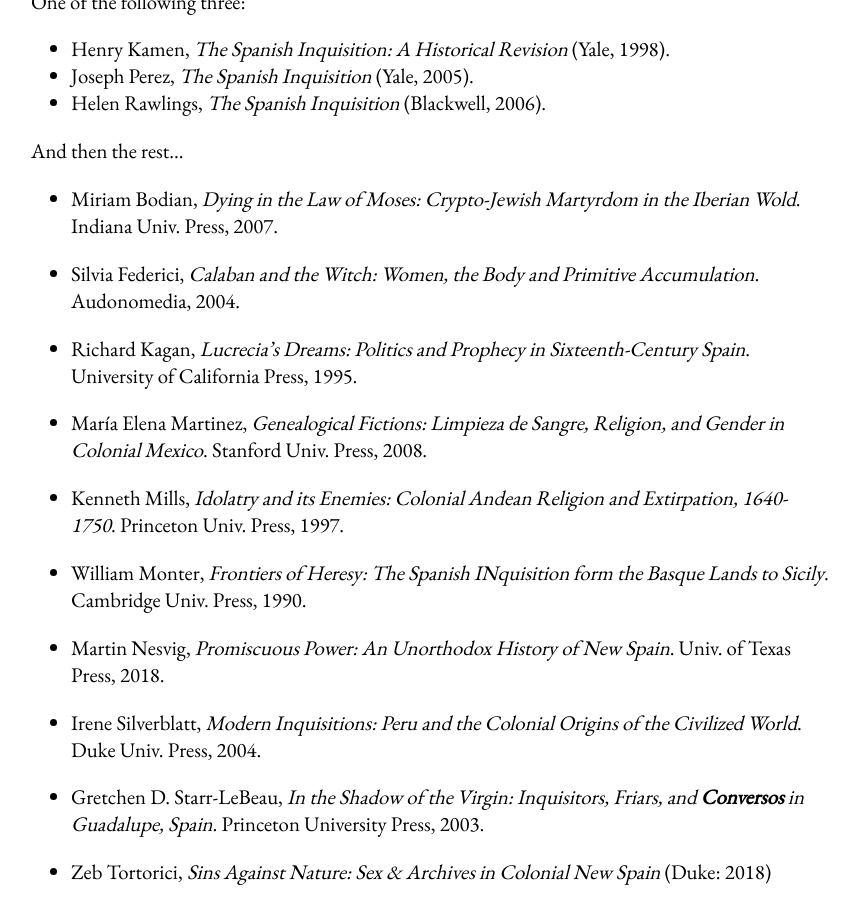
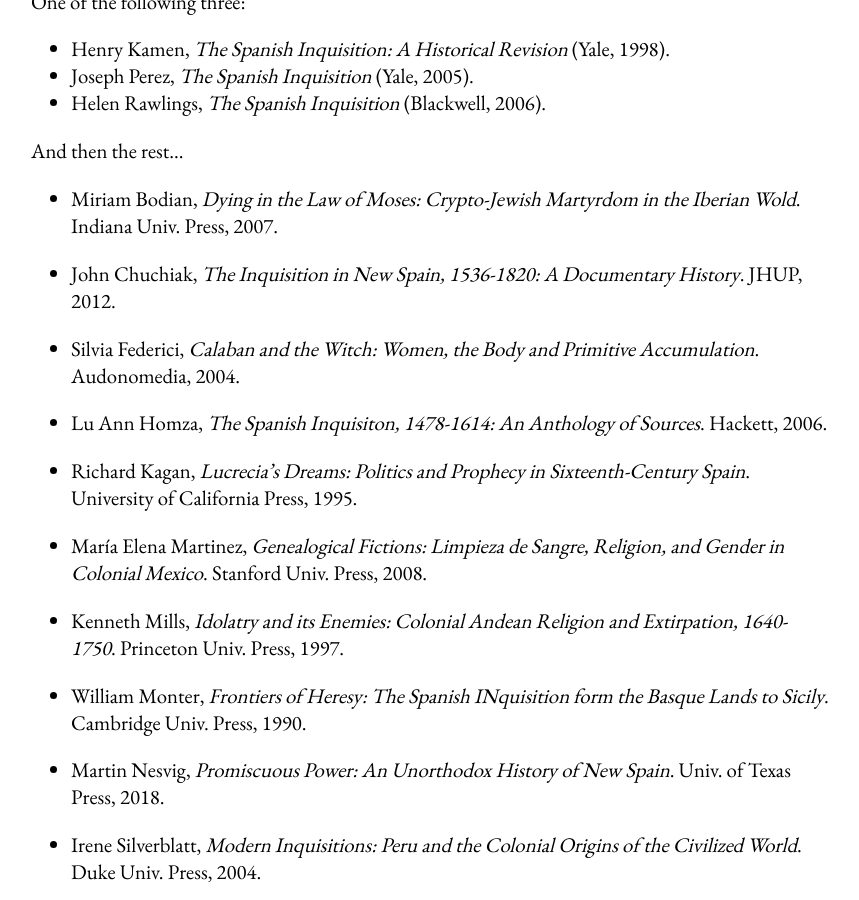
Before and after one commit to chadblack/561-Inquisition, a Jekyll site: the page built from syllabus.md, in a window 1280 px wide and 900 px high, scrolled down 1143 px. Shown: the whole window, without its empty margins (209-1068 px from the left). Built offline with Jekyll 4.4.1, drawn with Linux system fonts in a browser that asks for light colours; some web fonts are replaced.

Commit message:
document readers

```diff
--- a/syllabus.md
+++ b/syllabus.md
@@ -52,8 +52,14 @@ And then the rest...
 * Miriam Bodian, *Dying in the Law of Moses: Crypto-Jewish Martyrdom in the
   Iberian Wold*. Indiana Univ. Press, 2007.
 
+* John Chuchiak, *The Inquisition in New Spain, 1536-1820: A Documentary
+History*. JHUP, 2012.
+
 * Silvia Federici, *Calaban and the Witch: Women, the Body and Primitive
   Accumulation*. Audonomedia, 2004.
+
+* Lu Ann Homza, *The Spanish Inquisiton, 1478-1614: An Anthology of Sources*.
+Hackett, 2006.
 
 * Richard Kagan, *Lucrecia's Dreams: Politics and Prophecy in Sixteenth-Century
   Spain*. University of California Press, 1995.
```
